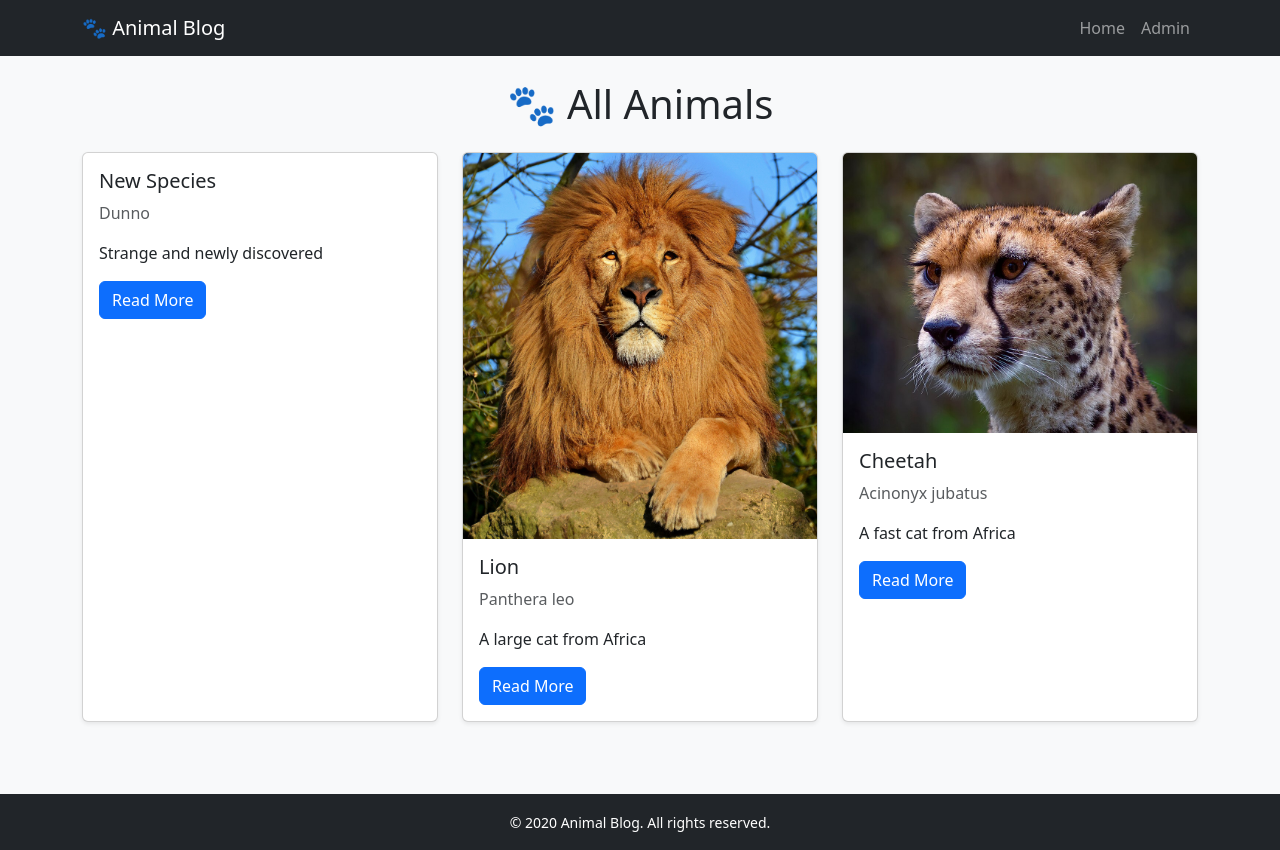
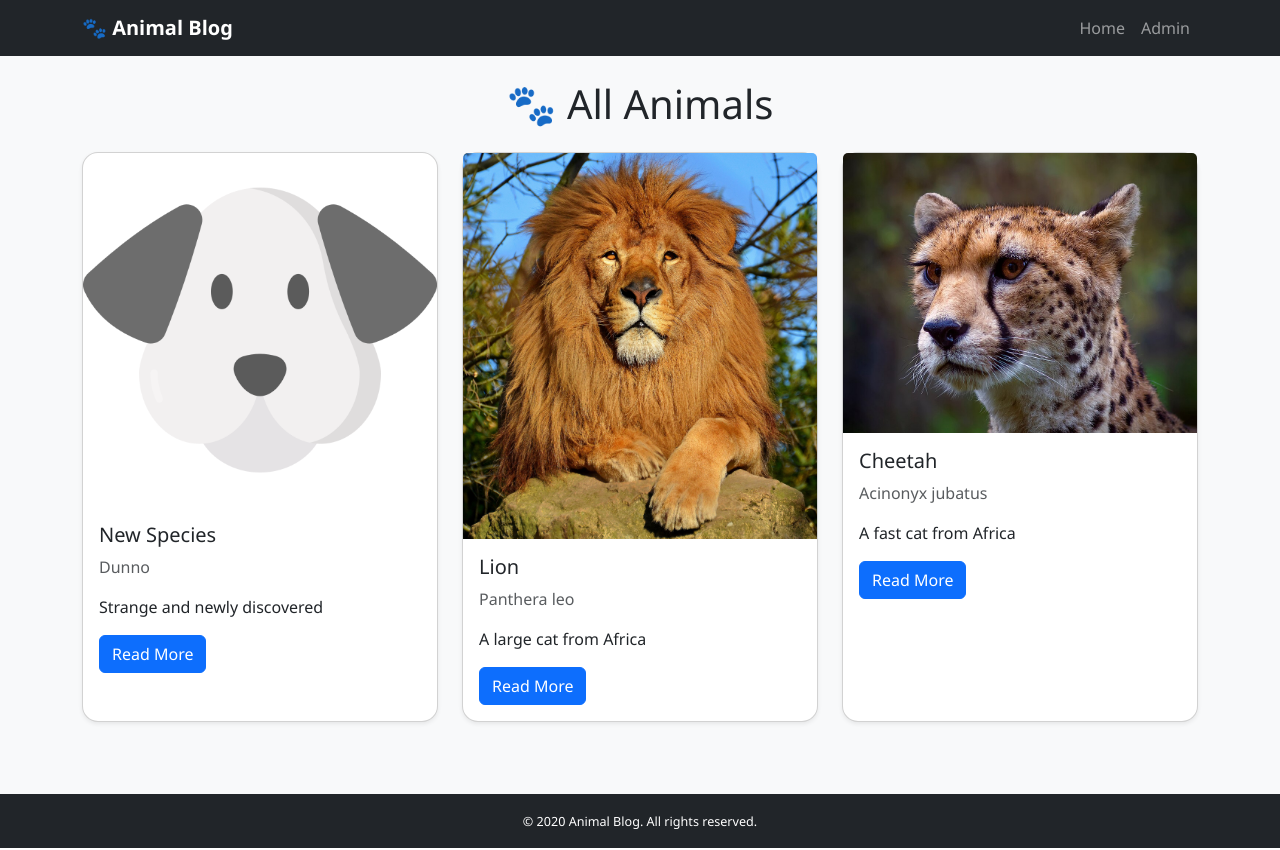
Before and after one commit to dsowles/miniProject4DavidSowles, a Django app: template animal_blog_project/blog/templates/blog/animal_list.html in a window 1280 px wide. Run offline with Django 5.2, Linux system fonts and the light colour scheme; data comes from the database, SQL or seed files in the repository; both versions use the stored data as it was after the commit; the template is opened without the code that fills it: values that come from a table or form of the project are taken from there, most other values are stand-ins (such as "Sample title", 1, 10 or a date in 2020).

Commit message:
Added placeholder image.

```diff
--- a/animal_blog_project/blog/templates/blog/animal_list.html
+++ b/animal_blog_project/blog/templates/blog/animal_list.html
@@ -11,6 +11,10 @@
       <div class="card shadow-sm h-100">
         {% if animal.image_url %}
           <img src="{{ animal.image_url }}" class="card-img-top" alt="{{ animal.name }}">
+        {% else %}
+          <!-- Import the static tag -->
+          {% load static %}
+          <img src="{% static 'images/placeholder.png' %}" class="card-img-top" alt="No image">
         {% endif %}
         <div class="card-body">
           <h5 class="card-title">{{ animal.name }}</h5>
--- /dev/null
+++ b/animal_blog_project/static/css/style.css
@@ -0,0 +1,32 @@
+/* Base styles for the Animal Blog */
+body {
+    font-size: 16px;
+    font-family: 'Segoe UI', Roboto, Helvetica, Arial, sans-serif;
+}
+
+/********* Footer Stuff *******/
+footer {
+    font-size: 0.9rem;
+}
+
+/*****************************/
+
+/********* Navbar Stuff *********/
+.navbar-brand {
+    font-weight: 600;
+    font-size: 1.25rem;
+}
+/*******************************/
+
+
+/********* Card stuff **********/
+.card {
+    border-radius: 1rem;
+}
+
+.card img {
+    object-fit:cover;
+    max-height: 25rem;
+}
+
+/******************************/
```
Also changed, not shown: animal_blog_project/animal_blog_project/settings.py (+5 -6 lines), animal_blog_project/db.sqlite3, animal_blog_project/static/images/placeholder.png (added).
